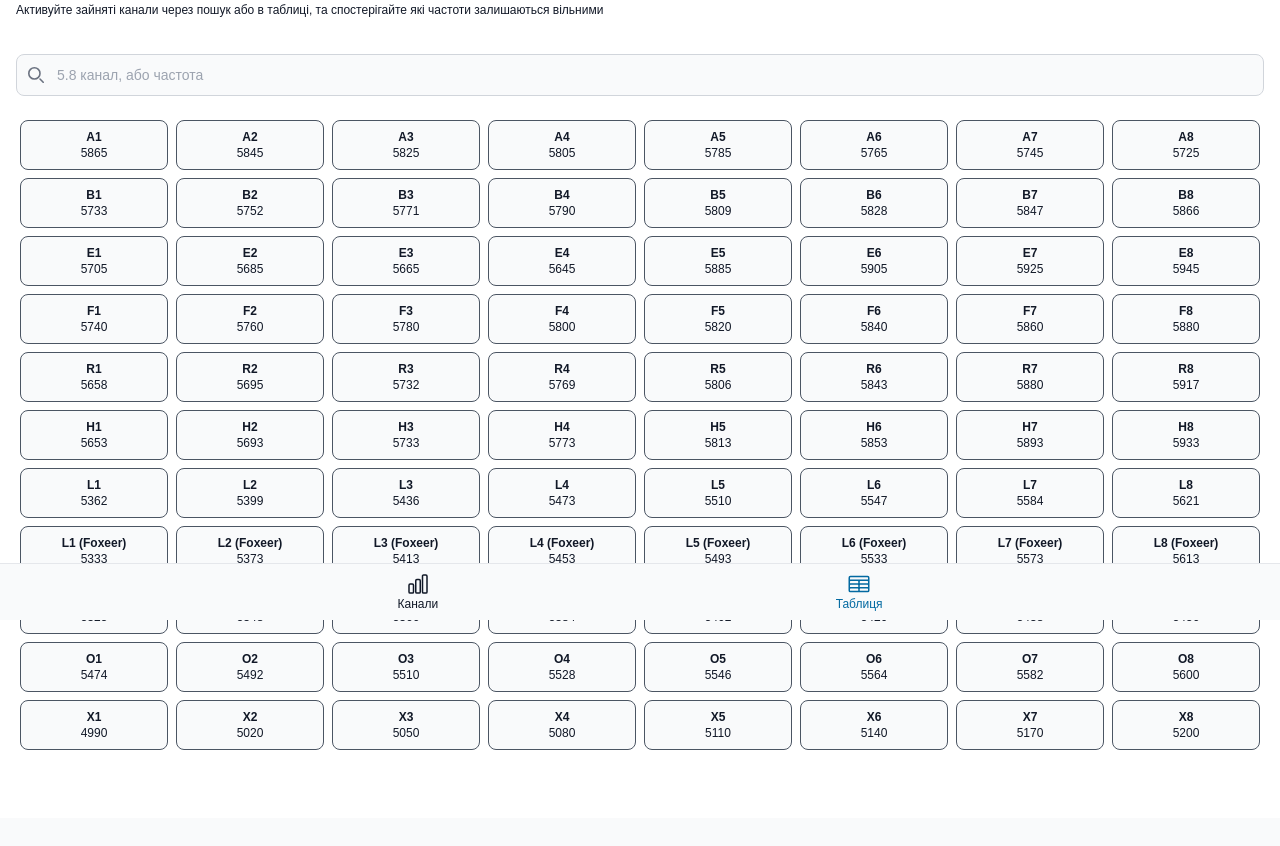
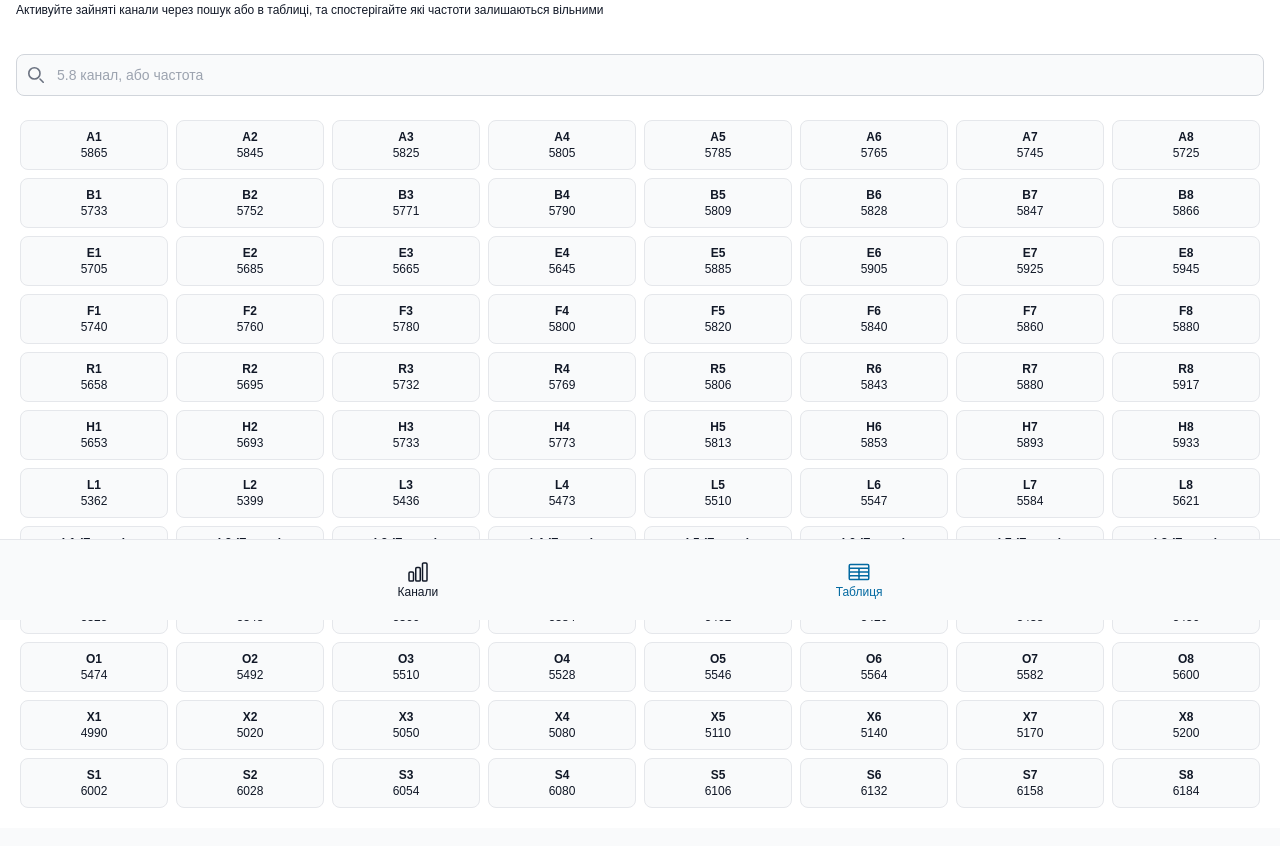
Before and after one commit to vitalii-z8i/fpv-freq-2.0, a Next.js app: page /table in a window 1280 px wide. Shown: the part 180-1026 px from the top of the page. Before the commit the page ends 998 px from the top, so only its background shows below. Built offline with nearby package versions, Linux system fonts and the light colour scheme.

Commit message:
Added S-band. Dark theme update

```diff
--- a/public/channels.json
+++ b/public/channels.json
@@ -96,5 +96,14 @@
     { "id": "x5", "channel": "X5", "frequency": 5110 },
     { "id": "x6", "channel": "X6", "frequency": 5140 },
     { "id": "x7", "channel": "X7", "frequency": 5170 },
-    { "id": "x8", "channel": "X8", "frequency": 5200 }
+    { "id": "x8", "channel": "X8", "frequency": 5200 },
+
+    { "id": "s1", "channel": "S1", "frequency": 6002 },
+    { "id": "s2", "channel": "S2", "frequency": 6028 },
+    { "id": "s3", "channel": "S3", "frequency": 6054 },
+    { "id": "s4", "channel": "S4", "frequency": 6080 },
+    { "id": "s5", "channel": "S5", "frequency": 6106 },
+    { "id": "s6", "channel": "S6", "frequency": 6132 },
+    { "id": "s7", "channel": "S7", "frequency": 6158 },
+    { "id": "s8", "channel": "S8", "frequency": 6184 }
 ]
--- a/src/app/components/channel-compability.tsx
+++ b/src/app/components/channel-compability.tsx
@@ -5,7 +5,7 @@ import Link from "next/link";
 
 export default function ChannelCompability({ channel }: { channel: FPVChannel }) {
     return (
-        <div className="border-2 md:border-0 border-gray-100 rounded-lg dark:border-gray-700 py-2 px-2 md:px-0 mb-6">
+        <div className="border-2 md:border-0 border-gray-100 rounded-lg dark:border-zinc-700 py-2 px-2 md:px-0 mb-6">
             <h3 className="mb-2 font-bold text-xl">Не сумісний з:</h3>
             <ul className="flex font-bold flex-wrap justify-start">
                 {
@@ -15,7 +15,7 @@ export default function ChannelCompability({ channel }: { channel: FPVChannel })
                                 className="pr-2 pb-2 "
                                 key={nc.id}>
                                 <Link href={`/channels/${nc.id}`}
-                                      className="border-2 border-gray-200 rounded-lg bg-rose-50 dark:bg-gray-700 dark:border-gray-700 hover:opacity-80 flex text-center items-center px-1 py-0">
+                                      className="border-2 border-gray-200 rounded-lg bg-rose-50 dark:bg-zinc-700 dark:border-zinc-700 hover:opacity-80 flex text-center items-center px-1 py-0">
                                     <div className="w-3 h-3 bg-clip-content p-0.5 mr-1 bg-red-500 border border-red-800 rounded-full"></div>
                                     {nc.channel} ({nc.frequency})
                                 </Link>
--- a/src/app/components/channel-harmonicas.tsx
+++ b/src/app/components/channel-harmonicas.tsx
@@ -4,7 +4,7 @@ import CalculateHarmonicas from "../functions/calculate-harmonicas";
 export default function ChannelHarmonicas({ channel }: { channel: FPVChannel }) {
     if (channel?.channel) {
         return (
-            <div className="border-2 md:border-0 border-gray-100 rounded-lg dark:border-gray-700 py-2 px-2 md:px-0">
+            <div className="border-2 md:border-0 border-gray-100 rounded-lg dark:border-zinc-700 py-2 px-2 md:px-0">
                 <h3 className="mb-2 font-bold text-xl">Не рекомендується керування на частотах:</h3>
                 <h4 className="mb-2 font-bold text-base">Дані частоти керування можуть давати перешкоди (гармоніки) на обраний відео-канал</h4>
                 <ul className="flex font-bold flex-wrap justify-start">
@@ -12,7 +12,7 @@ export default function ChannelHarmonicas({ channel }: { channel: FPVChannel })
                         CalculateHarmonicas(channel).map((nc) => {
                             return (
                                 <li
-                                    className="flex text-center items-center text-lg px-1 mr-2 mb-2 border-2 border-gray-200 rounded-lg bg-rose-50 dark:bg-gray-700 dark:border-gray-700 hover:opacity-80 cursor-pointer"
+                                    className="flex text-center items-center text-lg px-1 mr-2 mb-2 border-2 border-gray-200 rounded-lg bg-rose-50 dark:bg-zinc-700 dark:border-zinc-700 hover:opacity-80 cursor-pointer"
                                     key={nc.ctrlName}>
                                     {nc.ctrlName}
                                 </li>
--- a/src/app/components/nav/nav.tsx
+++ b/src/app/components/nav/nav.tsx
@@ -2,8 +2,8 @@ import React from 'react';
 
 export default function Nav({ children }: { children: React.JSX.Element | React.JSX.Element[] }) {
     return (
-        <nav className="z-10 fixed bottom-0 border-t py-2 w-screen border-gray-200 bg-gray-50 dark:bg-gray-800 dark:border-gray-700">
-            <ul className="font-medium flex justify-evenly" >
+        <nav className="z-10 fixed bottom-0 border-t py-5 w-screen border-gray-200 bg-gray-50 dark:bg-zinc-800 dark:border-zinc-700">
+            <ul className="font-normal flex justify-evenly" >
                 {children}
             </ul>
         </nav>
--- a/src/app/globals.css
+++ b/src/app/globals.css
@@ -10,9 +10,9 @@
 
 @media (prefers-color-scheme: dark) {
   :root {
-    --background: #111827;
+    --background: #18181b;
     --foreground: #ededed;
-    --theme-color: #1F2937;
+    --theme-color: #27272a;
   }
 }
 
--- a/src/app/layout.tsx
+++ b/src/app/layout.tsx
@@ -69,14 +69,14 @@ export default function RootLayout({
   return (
     <html lang="uk">
       <body className={`${geistSans.variable} ${geistMono.variable} antialiased min-h-screen`}>
-        <div className="relative border-b border-gray-200 bg-gray-50 dark:bg-gray-800 dark:border-gray-700">
+        <div className="relative border-b border-gray-200 bg-gray-50 dark:bg-zinc-800 dark:border-zinc-700">
           <div className="max-w-screen-xl flex flex-wrap items-center justify-between mx-auto p-4">
             <Logo/>
             <div className="text-xs md:text-sm z-10 bg-inherit absolute top-0 right-0 rounded-bl-md border-black dark:border-white border-b border-l py-1 px-2">Розробив - Друг Портер 🍺</div>
           </div>
         </div>
         <div className="min-h-dvh main-body max-w-screen">
-          <div className="mx-auto p-4 pb-16 max-w-screen-xl">
+          <div className="mx-auto p-4 mb-20 max-w-screen-xl">
             {children}
           </div>
         </div>
--- a/src/app/table/page.tsx
+++ b/src/app/table/page.tsx
@@ -42,7 +42,7 @@ export default function Table() {
             <div className="flex justify-between items-center mb-4">
                 <h2 className="font-bold text-center text-2xl">Таблиця Каналів</h2>
                 {(selectedChannels.length > 0) ? (
-                    <button onClick={clearSelection} title="Очистити" className="p-1 rounded-lg outline-none bg-gray-50 border border-gray-300 text-gray-900 text-sm focus:ring-blue-500 focus:border-blue-500 dark:bg-gray-700 dark:border-gray-600 dark:placeholder-gray-400 dark:text-white dark:focus:ring-blue-500 dark:focus:border-blue-500">
+                    <button onClick={clearSelection} title="Очистити" className="p-1 rounded-lg outline-none bg-gray-50 border border-gray-300 text-gray-900 text-sm focus:ring-blue-500 focus:border-blue-500 dark:bg-zinc-700 dark:border-zinc-600 dark:placeholder-gray-400 dark:text-white dark:focus:ring-blue-500 dark:focus:border-blue-500">
                         <svg xmlns="http://www.w3.org/2000/svg" fill="none" viewBox="0 0 24 24" strokeWidth="1.5" stroke="currentColor" className="size-6">
                             <path strokeLinecap="round" strokeLinejoin="round" d="M6 18 18 6M6 6l12 12" />
                         </svg>
@@ -61,9 +61,12 @@ export default function Table() {
                             onClick={() => {toggleChannel(ch.id)}}
                         >
                             <div className={`
-                                    m-1 p-2 px-1 border box-border bg-gray-50 dark:bg-gray-700 rounded-lg relative
-                                    ${(isInterferred(ch.id)) ? 'bg-red-400 text-red-300 dark:bg-red-900 dark:text-red-400 dark:border-red-900' : ''}
-                                    ${(isSelected(ch.id)) ? 'border-blue-500 rounded-tr-none ' : 'border-gray-600'}
+                                    m-1 p-2 px-1 border box-border rounded-lg relative
+                                    ${
+                                        (isSelected(ch.id)) ? 'border-blue-500 dark:bg-zinc-700 rounded-tr-none '
+                                        : (isInterferred(ch.id)) ? 'bg-red-400 text-red-300 dark:bg-red-900 dark:text-red-400 dark:border-red-900'
+                                        : 'bg-gray-50 dark:border-zinc-600 dark:bg-zinc-700'
+                                    }
                                 `}>
                                 {(isSelected(ch.id)) && (
                                     <div className="absolute top-0 right-0 bg-blue-500 rounded-bl-lg">
```
Also changed, not shown: src/app/components/channels-select.tsx (+4 -4 lines).
